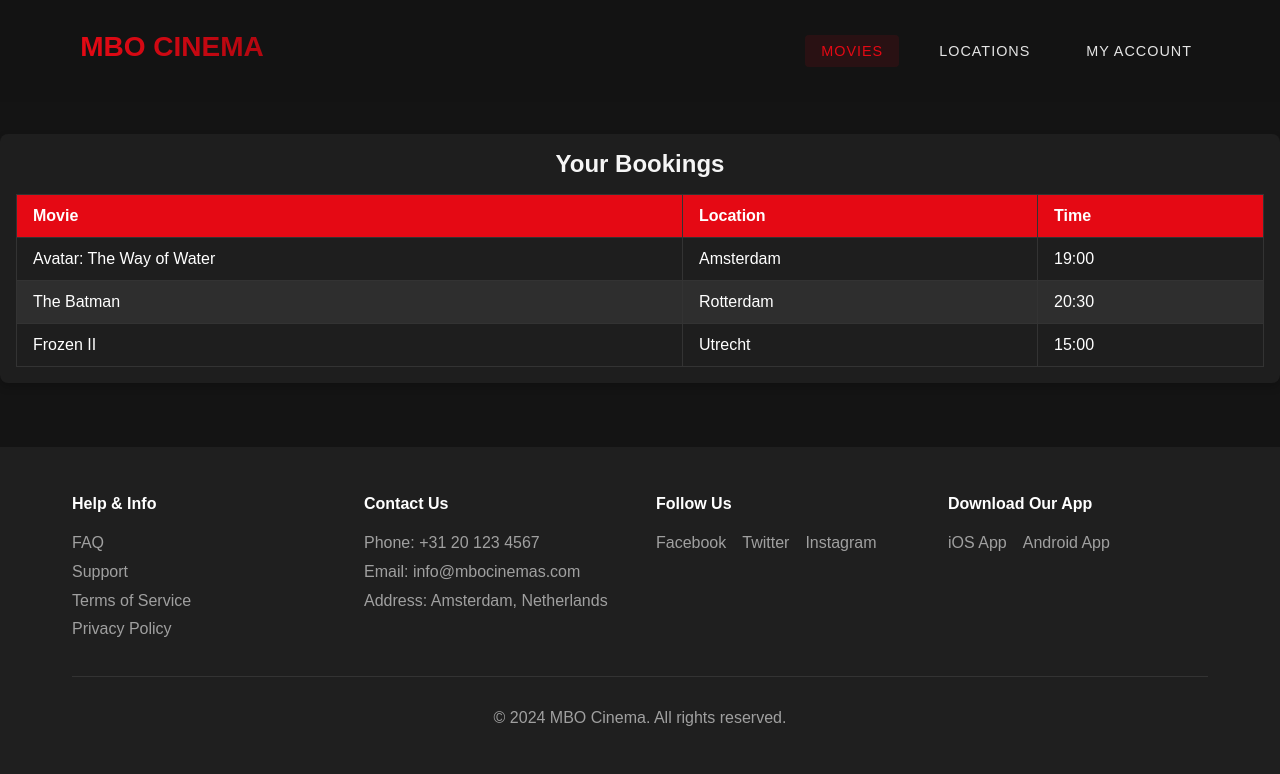
After one commit to mbo-cinemas/mbo-cinemas, a PHP site: page /bookings.php in a window 1280 px wide. The commit adds this page. Shown: the top 774 px of the page. Run offline with PHP 8.4, Linux system fonts and the light colour scheme; data that the repository does not hold is empty.

Commit message:
bookings

```diff
--- /dev/null
+++ b/bookings.php
@@ -0,0 +1,113 @@
+<?php
+session_start();
+?>
+<!DOCTYPE html>
+<html lang="en">
+<head>
+    <meta charset="UTF-8">
+    <meta name="viewport" content="width=device-width, initial-scale=1.0">
+    <title>mbocinemas</title>
+    <link rel="stylesheet" href="css/style.css">
+</head>
+<body>
+    <header class="header">
+        <nav class="nav">
+            <section class="logo">
+                <a href="index.php">
+                    <svg width="200" height="50" viewBox="0 0 200 50">
+                        <defs>
+                            <linearGradient id="logoGrad" x1="0%" y1="0%" x2="100%" y2="0%">
+                                <stop offset="0%" style="stop-color:#e50914"/>
+                                <stop offset="100%" style="stop-color:#b20710"/>
+                            </linearGradient>
+                        </defs>
+                        <text x="50%" y="50%" text-anchor="middle" dominant-baseline="middle"
+                              fill="url(#logoGrad)"
+                              style="font-size:28px; font-weight:800; font-family:'Poppins',sans-serif;">
+                            MBO CINEMA
+                        </text>
+                    </svg>
+                </a>
+            </section>
+            <section class="nav-links">
+                <a href="Movies.php" class="active">Movies</a>
+                <a href="locations.php">Locations</a>
+                <a href="myaccount.php">My Account</a>
+            </section>
+        </nav>
+    </header>
+    <script src="js/script.js"></script>
+    <main>
+    <section class="booking-grid" id="bookingGrid">
+    <h2>Your Bookings</h2>
+    <table class="booking-table">
+        <thead>
+            <tr>
+                <th>Movie</th>
+                <th>Location</th>
+                <th>Time</th>
+            </tr>
+        </thead>
+        <tbody>
+            <?php
+            $bookings = [
+                ["movie" => "Avatar: The Way of Water", "location" => "Amsterdam", "time" => "19:00"],
+                ["movie" => "The Batman", "location" => "Rotterdam", "time" => "20:30"],
+                ["movie" => "Frozen II", "location" => "Utrecht", "time" => "15:00"],
+            ];
+
+            foreach ($bookings as $booking) {
+                echo "<tr>
+                        <td>{$booking['movie']}</td>
+                        <td>{$booking['location']}</td>
+                        <td>{$booking['time']}</td>
+                      </tr>";
+            }
+            ?>
+        </tbody>
+    </table>
+</section>
+    </main>
+    <footer>
+        <section style="max-width: 1200px; margin: 0 auto; padding: 0 2rem;">
+            <section style="display: grid; grid-template-columns: repeat(auto-fit, minmax(200px, 1fr)); gap: 2rem;">
+                <article>
+                    <h4 style="color: #fff; margin-bottom: 1rem;">Help & Info</h4>
+                    <ul style="list-style: none;">
+                        <li><a href="#" style="color: #a0a0a0; text-decoration: none; line-height: 1.8;">FAQ</a></li>
+                        <li><a href="#" style="color: #a0a0a0; text-decoration: none; line-height: 1.8;">Support</a></li>
+                        <li><a href="#" style="color: #a0a0a0; text-decoration: none; line-height: 1.8;">Terms of Service</a></li>
+                        <li><a href="#" style="color: #a0a0a0; text-decoration: none; line-height: 1.8;">Privacy Policy</a></li>
+                    </ul>
+                </article>
+                <article>
+                    <h4 style="color: #fff; margin-bottom: 1rem;">Contact Us</h4>
+                    <ul style="list-style: none;">
+                        <li style="color: #a0a0a0; line-height: 1.8;">Phone: +31 20 123 4567</li>
+                        <li style="color: #a0a0a0; line-height: 1.8;">Email: info@mbocinemas.com</li>
+                        <li style="color: #a0a0a0; line-height: 1.8;">Address: Amsterdam, Netherlands</li>
+                    </ul>
+                </article>
+                <article>
+                    <h4 style="color: #fff; margin-bottom: 1rem;">Follow Us</h4>
+                    <section style="display: flex; gap: 1rem;">
+                        <a href="https://facebook.com/mbocinemas" style="color: #a0a0a0; text-decoration: none;">Facebook</a>
+                        <a href="https://twitter.com/mbocinemas" style="color: #a0a0a0; text-decoration: none;">Twitter</a>
+                        <a href="https://instagram.com/mbocinemas" style="color: #a0a0a0; text-decoration: none;">Instagram</a>
+                    </section>
+                </article>
+                <article>
+                    <h4 style="color: #fff; margin-bottom: 1rem;">Download Our App</h4>
+                    <section style="display: flex; gap: 1rem;">
+                        <a href="https://apps.apple.com/mbocinemas" style="color: #a0a0a0; text-decoration: none;">iOS App</a>
+                        <a href="https://play.google.com/store/mbocinemas" style="color: #a0a0a0; text-decoration: none;">Android App</a>
+                    </section>
+                </article>
+            </section>
+            <section style="text-align: center; margin-top: 2rem; padding-top: 2rem; border-top: 1px solid #333; color: #a0a0a0;">
+                © 2024 MBO Cinema. All rights reserved.
+            </section>
+        </section>
+    </footer>
+</body>
+</html>
--- a/css/style.css
+++ b/css/style.css
@@ -1037,3 +1037,45 @@ footer a {
     flex-direction: row;
     gap: 100px;
 }
+
+.booking-grid {
+    margin-top: 2rem;
+    padding: 1rem;
+    background-color: #1e1e1e;
+    border-radius: 8px;
+    color: #fff;
+    box-shadow: 0 4px 8px rgba(0, 0, 0, 0.2);
+}
+
+.booking-grid h2 {
+    margin-bottom: 1rem;
+    text-align: center;
+    color: #f5f5f5;
+    font-size: 1.5rem;
+}
+
+.booking-table {
+    width: 100%;
+    border-collapse: collapse;
+    margin: 0 auto;
+    text-align: left;
+}
+
+.booking-table thead {
+    background-color: #e50914;
+    color: #fff;
+}
+
+.booking-table th,
+.booking-table td {
+    padding: 0.75rem 1rem;
+    border: 1px solid #333;
+}
+
+.booking-table tr:nth-child(even) {
+    background-color: #2e2e2e;
+}
+
+.booking-table tr:hover {
+    background-color: #444;
+}
--- a/myaccount.php
+++ b/myaccount.php
@@ -1,6 +1,5 @@
 <?php
-include "db.php";
-session_start();
+    session_start();
 ?>
 
 
@@ -304,7 +303,7 @@ body {
                 </div>
                 <ul class="menu-items">
                     <li class="menu-item">
-                        <a href="#bookings" class="menu-link active">
+                        <a href="../mbo-cinemas/bookings.php" class="menu-link active">
                             <i class="fas fa-ticket-alt"></i>
                             My Bookings
                         </a>
```
